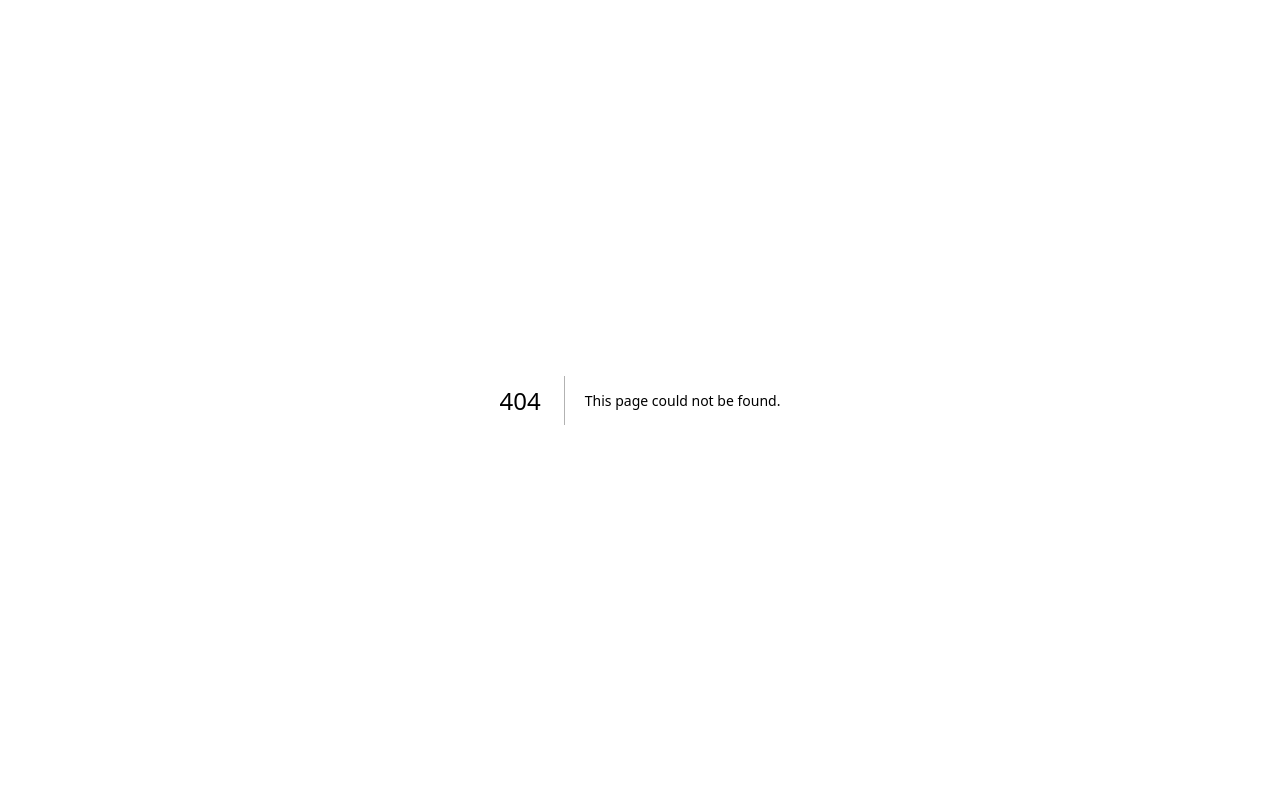
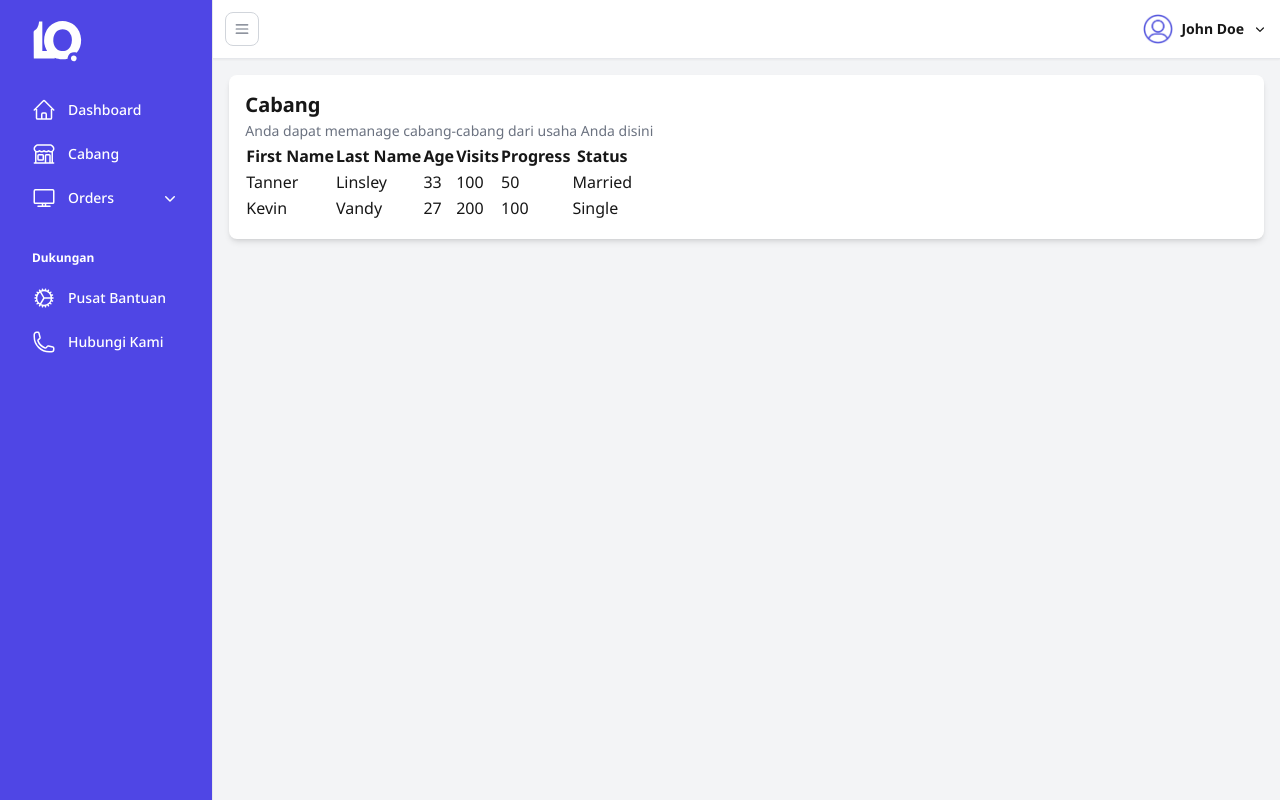
Before and after one commit to aliusmn/pos-fe, a Next.js app: page /branches in a window 1280 px wide. Before the commit this address had no page. Built offline with nearby package versions, Linux system fonts and the light colour scheme.

Commit message:
[WIP] : Init react-table

```diff
--- a/app/(auth)/forgot-password/page.tsx
+++ b/app/(auth)/forgot-password/page.tsx
@@ -25,7 +25,7 @@ export default function ForgotPasswordPage() {
         </div>
       </form>
 
-      <Paragraph>
+      <Paragraph className="text-center mt-5">
         Kembali ke halaman &nbsp;
         <DefaultLink href="/login">Login</DefaultLink>
       </Paragraph>
--- a/app/(auth)/login/page.tsx
+++ b/app/(auth)/login/page.tsx
@@ -44,7 +44,7 @@ export default function LoginPage() {
         </div>
       </form>
 
-      <Paragraph>
+      <Paragraph className="text-center mt-5">
         Belum punya akun? &nbsp;
         <DefaultLink href="/signup">Daftar</DefaultLink>
       </Paragraph>
--- a/app/(auth)/signup/page.tsx
+++ b/app/(auth)/signup/page.tsx
@@ -79,7 +79,7 @@ export default function SignupPage() {
         </div>
       </form>
 
-      <Paragraph>
+      <Paragraph className="text-center mt-5">
         Sudah punya akun? &nbsp;
         <DefaultLink href="/login">Login</DefaultLink>
       </Paragraph>
--- /dev/null
+++ b/app/(default)/branches/page.tsx
@@ -0,0 +1,132 @@
+"use client";
+
+import Paragraph from "@/components/general/paragraph";
+import {
+  ColumnDef,
+  flexRender,
+  getCoreRowModel,
+  useReactTable,
+} from "@tanstack/react-table";
+import { useState, useMemo } from "react";
+
+interface User {
+  firstName: string;
+  lastName: string;
+  age: number;
+  visits: number;
+  progress: number;
+  status: string;
+}
+
+export default function BranchesPage() {
+  const [dataUsers] = useState<User[]>([
+    {
+      firstName: "Tanner",
+      lastName: "Linsley",
+      age: 33,
+      visits: 100,
+      progress: 50,
+      status: "Married",
+    },
+    {
+      firstName: "Kevin",
+      lastName: "Vandy",
+      age: 27,
+      visits: 200,
+      progress: 100,
+      status: "Single",
+    },
+  ]);
+
+  const columns: ColumnDef<User>[] = useMemo(
+    () => [
+      {
+        header: "First Name",
+        accessorKey: "firstName",
+      },
+      {
+        header: "Last Name",
+        accessorKey: "lastName",
+      },
+      {
+        header: "Age",
+        accessorKey: "age",
+      },
+      {
+        header: "Visits",
+        accessorKey: "visits",
+      },
+      {
+        header: "Progress",
+        accessorKey: "progress",
+      },
+      {
+        header: "Status",
+        accessorKey: "status",
+      },
+    ],
+    []
+  );
+
+  const table = useReactTable({
+    columns,
+    data: dataUsers,
+    getCoreRowModel: getCoreRowModel(),
+  });
+
+  return (
+    <>
+      <h2 className="text-xl font-semibold">Cabang</h2>
+      <Paragraph>
+        Anda dapat memanage cabang-cabang dari usaha Anda disini
+      </Paragraph>
+      <div>
+        <table>
+          <thead>
+            {table.getHeaderGroups().map((headerGroup) => (
+              <tr key={headerGroup.id}>
+                {headerGroup.headers.map((header) => (
+                  <th key={header.id}>
+                    {header.isPlaceholder
+                      ? null
+                      : flexRender(
+                          header.column.columnDef.header,
+                          header.getContext()
+                        )}
+                  </th>
+                ))}
+              </tr>
+            ))}
+          </thead>
+          <tbody>
+            {table.getRowModel().rows.map((row) => (
+              <tr key={row.id}>
+                {row.getVisibleCells().map((cell) => (
+                  <td key={cell.id}>
+                    {flexRender(cell.column.columnDef.cell, cell.getContext())}
+                  </td>
+                ))}
+              </tr>
+            ))}
+          </tbody>
+          <tfoot>
+            {table.getFooterGroups().map((footerGroup) => (
+              <tr key={footerGroup.id}>
+                {footerGroup.headers.map((header) => (
+                  <th key={header.id}>
+                    {header.isPlaceholder
+                      ? null
+                      : flexRender(
+                          header.column.columnDef.footer,
+                          header.getContext()
+                        )}
+                  </th>
+                ))}
+              </tr>
+            ))}
+          </tfoot>
+        </table>
+      </div>
+    </>
+  );
+}
--- a/app/(default)/layout.tsx
+++ b/app/(default)/layout.tsx
@@ -2,6 +2,7 @@ import Dashboard from "@/components/dashboard/dashboard";
 import { HeaderMenu } from "@/components/dashboard/header-profile-menu";
 import { MenuSection } from "@/components/dashboard/sidebar-menu";
 import {
+  BuildingStorefrontIcon,
   CogIcon,
   HomeIcon,
   PhoneIcon,
@@ -47,6 +48,11 @@ export default function DashboardLayout({
           href: "/",
         },
         {
+          title: "Cabang",
+          icon: <BuildingStorefrontIcon className="size-6" />,
+          href: "/branches",
+        },
+        {
           title: "Orders",
           icon: <TvIcon className="size-6" />,
           children: [
--- a/components/dashboard/dashboard.tsx
+++ b/components/dashboard/dashboard.tsx
@@ -39,7 +39,7 @@ export default function Dashboard({
   }, []);
 
   return (
-    <div className="flex w-full justify-end">
+    <div className="flex w-full justify-end bg-gray-100">
       <Transition show={openSidebar}>
         <aside
           className={`${
@@ -78,7 +78,11 @@ export default function Dashboard({
           </div>
           <HeaderProfileMenu headerMenu={headerMenu} />
         </header>
-        <main className="p-4">{children}</main>
+        <main className="p-4">
+          <div className="p-4 bg-white shadow-inner shadow-md rounded-lg">
+            {children}
+          </div>
+        </main>
       </div>
     </div>
   );
--- a/components/general/paragraph.tsx
+++ b/components/general/paragraph.tsx
@@ -3,10 +3,7 @@ export default function Paragraph({
   ...props
 }: { className?: string } & React.HTMLAttributes<HTMLParagraphElement>) {
   return (
-    <p
-      className={`mt-10 text-center text-sm/6 text-gray-500 ${className}`}
-      {...props}
-    >
+    <p className={`text-sm/6 text-gray-500 ${className}`} {...props}>
       {props.children}
     </p>
   );
--- a/package.json
+++ b/package.json
@@ -11,6 +11,7 @@
   "dependencies": {
     "@headlessui/react": "^2.2.0",
     "@heroicons/react": "^2.2.0",
+    "@tanstack/react-table": "^8.20.6",
     "next": "15.1.5",
     "react": "^19.0.0",
     "react-dom": "^19.0.0",
```
Also changed, not shown: 1 other file (tests, documents, lock files or other folders).
